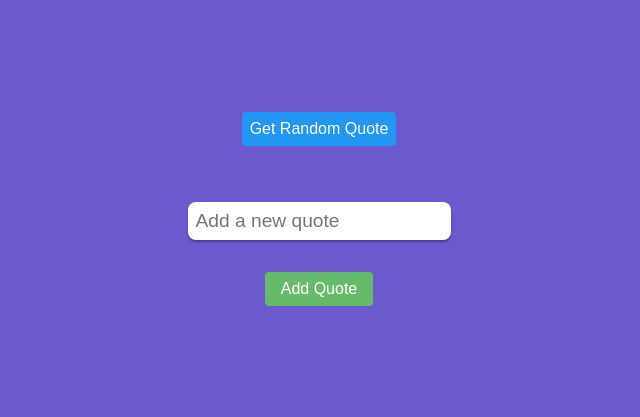
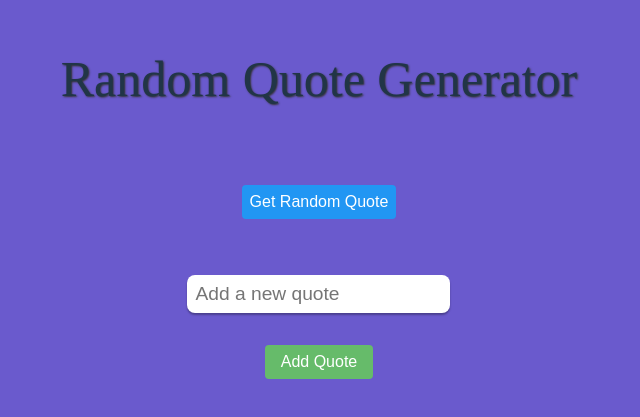
Before and after one commit to josh-benton/react-mvp, a React (Vite) app: page / in a window 1280 px wide. Shown: the part 215-632 px from the top of the page, without its empty margins (321-961 px from the left). Built offline with nearby package versions, Linux system fonts and the light colour scheme; no server answers.

Commit message:
added styling to App.css

```diff
--- a/src/App.css
+++ b/src/App.css
@@ -65,6 +65,7 @@ body {
     flex-direction: column;
     align-items: center;
     margin-top: 2rem;
+    text-align: center;
   }
 
   .quote-text {
@@ -121,3 +122,12 @@ body {
     font-weight: bold;
     margin-top: 1rem;
   }
+
+  .banner {
+    font-size: 50px;
+    font-family: "Pacifico", cursive;
+    text-align: center;
+    margin-top: 50px;
+    padding-bottom: 20px;
+    text-shadow: 1px 1px 2px #333333;
+  }
--- a/src/App.jsx
+++ b/src/App.jsx
@@ -2,7 +2,6 @@ import React, { useState } from "react";
 import RandomQuote from "./RandomQuote";
 import QuotesList from "./QuotesList";
 import "./App.css";
-
 
 function App() {
   const [isLoading, setIsLoading] = useState(true);
@@ -13,6 +12,7 @@ function App() {
 
   return (
     <div className="App">
+      <div className="banner">Random Quote Generator</div>
       <QuotesList handleLoading={handleLoading} />
       {!isLoading && <RandomQuote />}
     </div>
--- a/src/PostQuote.jsx
+++ b/src/PostQuote.jsx
@@ -1,11 +1,64 @@
+// import React, { useState } from "react";
+
+// function PostQuote({ handleNewQuote }) {
+//   const [quote, setQuote] = useState("");
+//   const [successMessage, setSuccessMessage] = useState("");
+
+//   async function handleSubmit(event) {
+//     event.preventDefault();
+//     try {
+//       const response = await fetch("http://localhost:3000/api/quotes", {
+//         method: "POST",
+//         headers: {
+//           "Content-Type": "application/json",
+//         },
+//         body: JSON.stringify({ quote }),
+//       });
+//       if (!response.ok) {
+//         throw new Error("Network response was not ok");
+//       }
+//       const data = await response.json();
+//       console.log(data);
+//       setQuote("");
+//       setSuccessMessage("Quote added successfully!");
+//       handleNewQuote(data);
+//     } catch (error) {
+//       console.log("There was a problem with the fetch operation:", error);
+//     }
+//   }
+
+//   function handleChange(event) {
+//     setQuote(event.target.value);
+//   }
+
+//   return (
+//     <div>
+//       <form onSubmit={handleSubmit}>
+//         <label>
+//           <input type="text" placeholder="Add a new quote" value={quote} onChange={handleChange} />
+//         </label>
+//         <button className="post-quote-btn" type="submit">Add Quote</button>
+//       </form>
+//       {successMessage && <p>{successMessage}</p>}
+//     </div>
+//   );
+// }
+
+// export default PostQuote;
+
 import React, { useState } from "react";
 
 function PostQuote({ handleNewQuote }) {
   const [quote, setQuote] = useState("");
   const [successMessage, setSuccessMessage] = useState("");
+  const [errorMessage, setErrorMessage] = useState("");
 
   async function handleSubmit(event) {
     event.preventDefault();
+    if (!quote) {
+      setErrorMessage("Please enter a quote!");
+      return;
+    }
     try {
       const response = await fetch("http://localhost:3000/api/quotes", {
         method: "POST",
@@ -29,6 +82,7 @@ function PostQuote({ handleNewQuote }) {
 
   function handleChange(event) {
     setQuote(event.target.value);
+    setErrorMessage("");
   }
 
   return (
@@ -37,6 +91,7 @@ function PostQuote({ handleNewQuote }) {
         <label>
           <input type="text" placeholder="Add a new quote" value={quote} onChange={handleChange} />
         </label>
+        {errorMessage && <p style={{ color: "red" }}>{errorMessage}</p>}
         <button className="post-quote-btn" type="submit">Add Quote</button>
       </form>
       {successMessage && <p>{successMessage}</p>}
```
